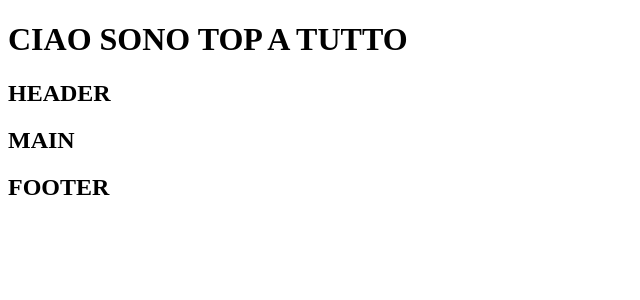
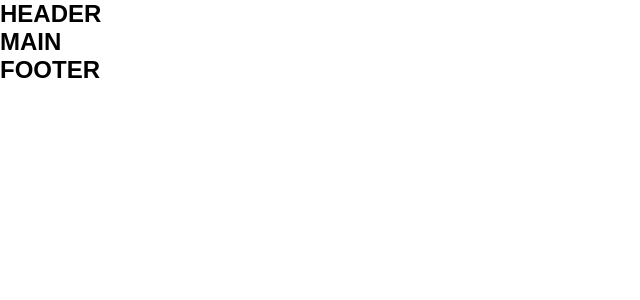
Before and after one commit to IvanTorzoni/vite-comics, a Vue app: page / in a window 1280 px wide. Shown: the top 300 px of the page, without its empty margins (0-640 px from the left). Built offline with nearby package versions, Linux system fonts and the light colour scheme.

Commit message:
feat: managment of style sheets and added comment

```diff
--- a/src/App.vue
+++ b/src/App.vue
@@ -14,7 +14,6 @@ export default {
 </script>
 
 <template>
-    <h1>CIAO SONO TOP A TUTTO</h1>
 
     <AppHeader />
     <AppMain />
--- a/src/style/general.scss
+++ b/src/style/general.scss
@@ -0,0 +1,14 @@
+// PAGINA PER MODIFICHE GENERALI SU TUTTA L'APPLICAZIONE.
+// Vengono inserite le funzionalità di reset, dimensione immagini ecc
+
+//RESET
+* {
+    padding: 0;
+    margin: 0;
+    box-sizing: border-box;
+}
+
+// FONT
+body {
+    font-family: sans-serif;
+}
--- a/src/style/partials/_variables.scss
+++ b/src/style/partials/_variables.scss
@@ -0,0 +1,2 @@
+// PAGINA PER LE VARIABILI GENERALI SU TUTTA L'APPLICAZIONE.
+// Vengono inserite delle variabili (simili all' Utilities nel foglio CSS) che possono essere utilizzate in tutti i componenti
```
Also changed, not shown: src/style/partials/_mixin.scss (+12 -0 lines).
